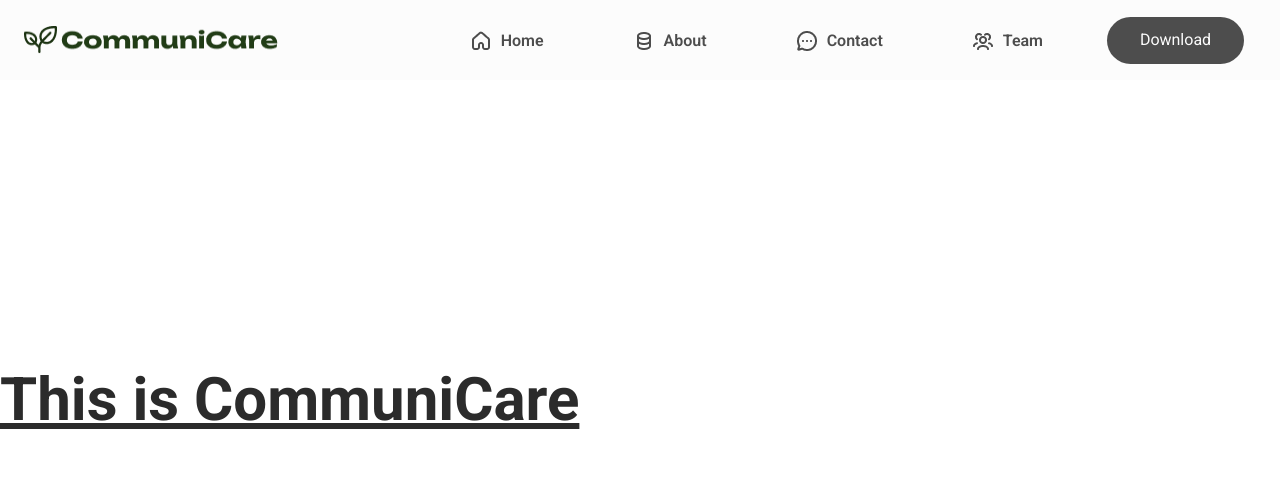
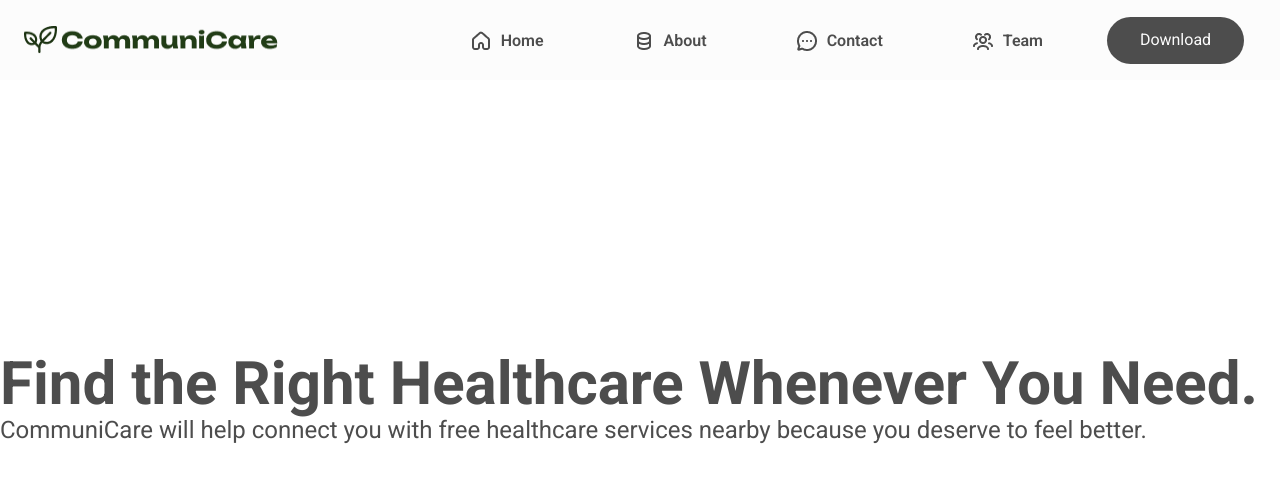
Before and after one commit to tailaiying32/CommuniCare, a React (Vite) app: page / in a window 1280 px wide. Shown: the top 482 px of the page. Built offline with nearby package versions, Linux system fonts and the light colour scheme.

Commit message:
Currently working on Home page

```diff
--- a/src/pages/Home.tsx
+++ b/src/pages/Home.tsx
@@ -2,14 +2,18 @@ import NavBar from "../components/Navbar";
 import "./Home.css";
 
 // testing git
-//ygygygdiqwhxuwxhwgxwtuhwx qwt
+
 function Home() {
   return (
     <>
       <NavBar />
-      <p className="text-6xl font-bold text-neutral-900 underline underline-offset-auto">
-        This is CommuniCare
+      <p className="text-6xl font-bold text-neutral-800">
+      Find the Right Healthcare Whenever You Need.
       </p>
+      <p className="text-2xl font-normal text-neutral-800">
+      CommuniCare will help connect you with free healthcare services nearby because you deserve to feel better.
+      </p>
+
     </>
   );
 }
```
